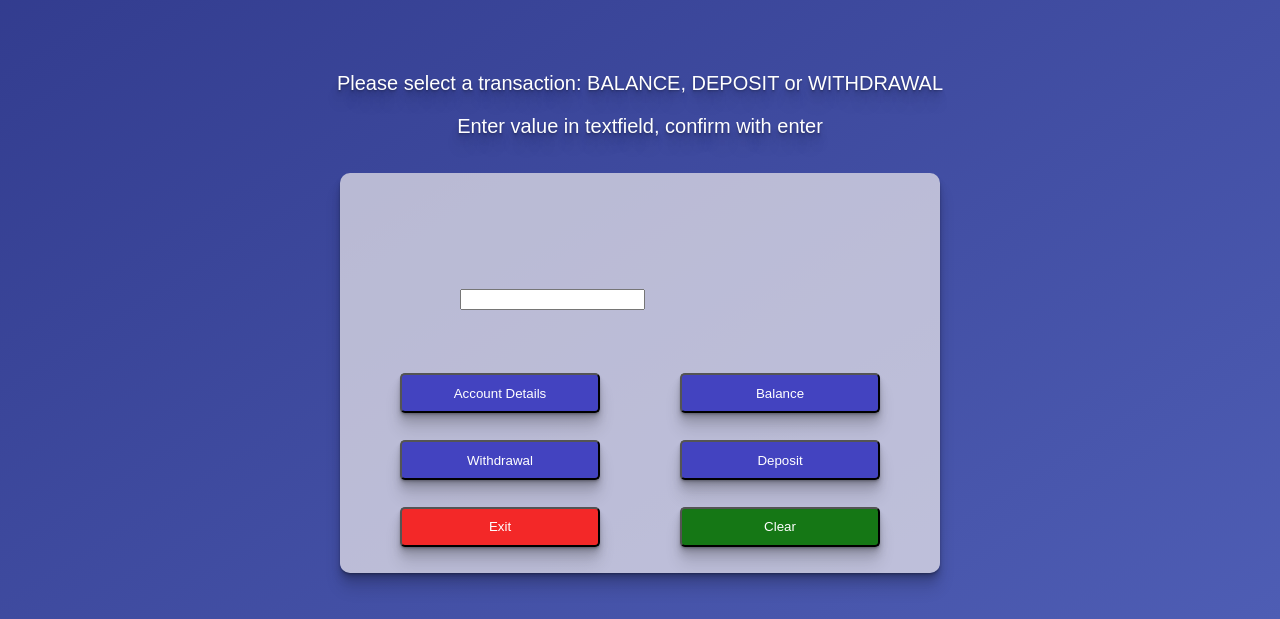
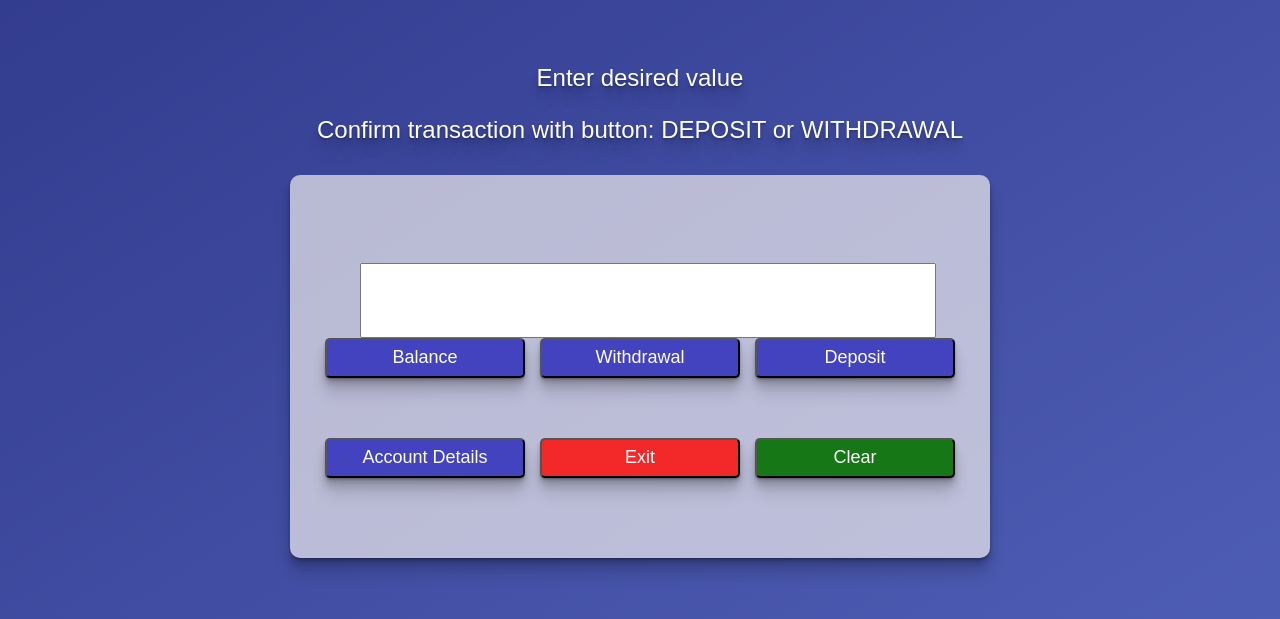
Before and after one commit to Helena-p/bank-atm, a plain HTML site: page index.html in a window 1280 px wide. Shown: the part 197-816 px from the top of the page. Drawn offline with Linux system fonts and the light colour scheme.

Commit message:
Add notes. Testing functionality of application

```diff
--- a/index.html
+++ b/index.html
@@ -31,7 +31,7 @@
             }
             p {
                 font-family: sans-serif;
-                font-size: 20px;
+                font-size: 24px;
                 text-align: center;
                 color: #ffffff;
                 text-shadow: 0 1px 1px rgba(0, 0, 0, 0.12),
@@ -41,15 +41,16 @@
             }
             .atm__container {
                 width: 100%;
-                max-width: 600px;
-                min-height: 50vh;
+                max-width: 700px;
+                min-height: 40vh;
                 background-color: #f3efefaf;
                 border-radius: 10px;
                 display: flex;
                 flex-direction: column;
                 justify-content: space-between;
                 align-items: center;
-                margin-bottom: 30px;
+                padding-bottom: 20px;
+                margin-bottom: 50px;
                 box-shadow: 0 1px 1px rgba(0, 0, 0, 0.12),
                     0 2px 2px rgba(0, 0, 0, 0.12), 0 4px 4px rgba(0, 0, 0, 0.12),
                     0 8px 8px rgba(0, 0, 0, 0.12),
@@ -58,21 +59,25 @@
             .output {
                 justify-self: center;
                 font-family: sans-serif;
+                font-size: 22px;
                 font-weight: normal;
+                letter-spacing: 2px;
                 margin-top: 40px;
             }
             form {
-                width: 60%;
+                width: 80%;
                 min-height: 50px;
             }
-            .input {
-                font-size: 18px;
+            #input {
+                font-size: 20px;
                 color: #555;
                 width: 100%;
+                padding-left: 10px;
+                padding-bottom: 20px;
                 min-height: inherit;
             }
             .btn__group {
-                width: 80%;
+                width: 90%;
                 min-height: 200px;
                 display: flex;
                 flex-wrap: wrap;
@@ -102,6 +107,7 @@
             .clearBtn {
                 width: 200px;
                 height: 40px;
+                font-size: 18px;
                 border-radius: 5px;
                 padding: 5px 10px;
                 cursor: pointer;
@@ -110,7 +116,7 @@
                     0 8px 8px rgba(0, 0, 0, 0.12),
                     0 16px 16px rgba(0, 0, 0, 0.12);
             }
-            @media only screen and (max-width: 870px) {
+            @media only screen and (max-width: 600px) {
                 .btn__group {
                     flex-direction: column;
                     align-items: center;
@@ -125,11 +131,9 @@
     <body>
         <h1>Royal Bank - ATM</h1>
         <div>
+            <p class="paragraph">Enter desired value</p>
             <p class="paragraph">
-                Please select a transaction: BALANCE, DEPOSIT or WITHDRAWAL
-            </p>
-            <p class="paragraph">
-                Enter value in textfield, confirm with enter
+                Confirm transaction with button: DEPOSIT or WITHDRAWAL
             </p>
         </div>
         <div class="atm__container">
@@ -138,10 +142,10 @@
                 <input type="text" id="input" />
             </form>
             <div class="btn__group">
-                <button class="accountBtn">Account Details</button>
                 <button class="balanceBtn">Balance</button>
                 <button class="withdrawBtn">Withdrawal</button>
                 <button class="depositBtn">Deposit</button>
+                <button class="accountBtn">Account Details</button>
                 <button class="exitBtn">Exit</button>
                 <button class="clearBtn">Clear</button>
             </div>
--- a/script.js
+++ b/script.js
@@ -20,13 +20,13 @@ const account = {
         ).textContent = `BALANCE: ${account.balance}€`;
     }),
     deposit: depositBtn.addEventListener("click", () => {
-        // get value from input field on btn click event
+        // Get value from input field on btn click event
         // parseFloat is used to take a string and return a number
-        // if a symbol is entered that it cannot parse, NaN is returned
+        // if a symbol is entered that it can not parse, NaN is returned
         let inputData = parseFloat(document.getElementById("input").value);
-        // errorhandling in case of incorrect data
-        // if/else is used because there is few conditions to be evaluated and
-        // therefor I find an if/else statement to be useful
+        // Errorhandling in case of incorrect data
+        // if/else is used here because there is few conditions to be evaluated and
+        // therefor I find an if/else statement to relevant
         if (isNaN(inputData) || inputData < 0 || inputData === "") {
             document.querySelector(
                 ".output"
@@ -34,27 +34,35 @@ const account = {
         } else {
             // Add value to balance
             account.balance += inputData;
-            // display new balance to user
+            // Display new balance to user
             document.querySelector(
                 ".output"
             ).textContent = `NEW BALANCE: ${account.balance}€`;
+            document.getElementById("input").value = " ";
         }
     }),
     withdrawal: withdrawBtn.addEventListener("click", () => {
-        // get value from input field on btn click event
+        // Get value from input field on btn click event
         let inputData = parseFloat(document.getElementById("input").value);
-        // errorhandling in case of incorrect data
+        // Errorhandling in case of incorrect data
+        // if/else is used here because there is few conditions to be evaluated and
+        // therefor I find an if/else statement to relevant
         if (isNaN(inputData) || inputData === "") {
             document.querySelector(
                 ".output"
             ).textContent = `Please enter a valid number!`;
+        } else if (inputData > account.balance) {
+            document.querySelector(
+                ".output"
+            ).textContent = `Insufficient funds!`;
         } else {
-            // Add value to balance
+            // Subtract value from balance
             account.balance -= inputData;
-            // display new balance to user
+            // Display new balance to user
             document.querySelector(
                 ".output"
             ).textContent = `NEW BALANCE: ${account.balance}€`;
+            document.getElementById("input").value = " ";
         }
     }),
     getAccountName: accountBtn.addEventListener("click", () => {
@@ -64,7 +72,6 @@ const account = {
             account.accountName
         )}`;
     }),
-    accountError: function () {},
     exitAccount: exitBtn.addEventListener("click", () => {
         return window.location.assign("home.html");
     }),
@@ -87,15 +94,11 @@ clearBtn.addEventListener("click", () => {
     document.getElementById("input").value = " ";
 });
 
-// In the deposit and withdrawal function you also need to handle som potential errors.
-// To handle one of the potential error you can use this piece of code
-// isNaN(variableName);
-// you need to change the variableName to your actual variable.
-// you also need to check some other conditions here and use a logical operator.
-// try to say the sentece out loud or think it:
-// "A user should not be able to put 0 or negative numbers or empty string or a type that is not a number"
-// Do you know what operator you should use?
+/*
 
-// In the accountError and accountExit function you can use this to show a message to the user:
-// alert("your code here and maybe properties");
-// of course you need to put a proper message and you might need to display some of the properties.
+Notes:
+ I decided to place errorhandling in the if/else statements inside the function of deposit and withdraw, since I chose not to set the communication to the user via prompt I found that to be more practible.
+
+ The use of 'this'returned NaN, I tried to find a solution for that, the only thing I could think of is that I have set the document to 'use strict'?... That I recieve NaN is telling me that 'this' does not point to the correct object.
+
+*/
```
